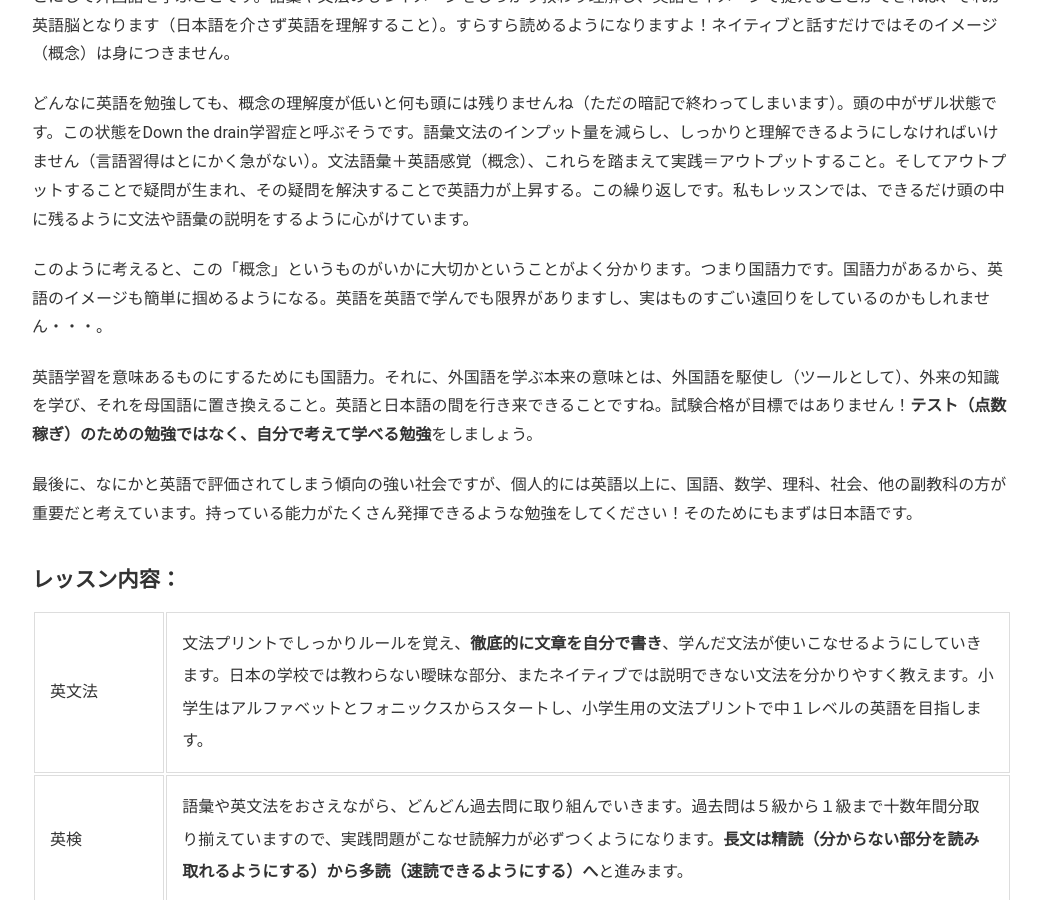
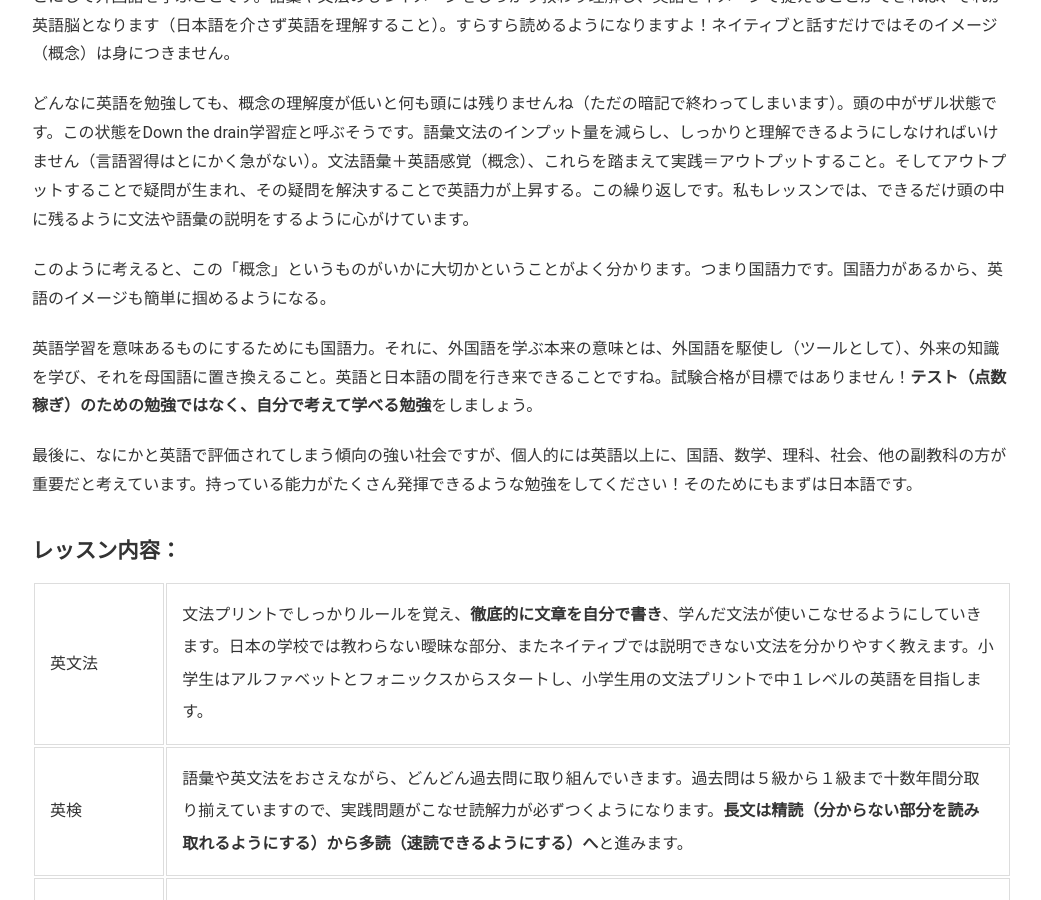
Before and after one commit to phocean/akispace, a Jekyll site: the page built from lessons.md, in a window 1280 px wide and 900 px high, scrolled down 2470 px. Shown: the whole window, without its empty margins (118-1159 px from the left). Built offline with Jekyll 4.4.1, drawn with Linux system fonts in a browser that asks for light colours.

Commit message:
Update lessons.md

```diff
--- a/lessons.md
+++ b/lessons.md
@@ -44,7 +44,7 @@ description: オンライン英語家庭教師　小学生から大学生まで
 
 どんなに英語を勉強しても、概念の理解度が低いと何も頭には残りませんね（ただの暗記で終わってしまいます）。頭の中がザル状態です。この状態をDown the drain学習症と呼ぶそうです。語彙文法のインプット量を減らし、しっかりと理解できるようにしなければいけません（言語習得はとにかく急がない）。文法語彙＋英語感覚（概念）、これらを踏まえて実践＝アウトプットすること。そしてアウトプットすることで疑問が生まれ、その疑問を解決することで英語力が上昇する。この繰り返しです。私もレッスンでは、できるだけ頭の中に残るように文法や語彙の説明をするように心がけています。
 
-このように考えると、この「概念」というものがいかに大切かということがよく分かります。つまり国語力です。国語力があるから、英語のイメージも簡単に掴めるようになる。英語を英語で学んでも限界がありますし、実はものすごい遠回りをしているのかもしれません・・・。
+このように考えると、この「概念」というものがいかに大切かということがよく分かります。つまり国語力です。国語力があるから、英語のイメージも簡単に掴めるようになる。
 
 英語学習を意味あるものにするためにも国語力。それに、外国語を学ぶ本来の意味とは、外国語を駆使し（ツールとして）、外来の知識を学び、それを母国語に置き換えること。英語と日本語の間を行き来できることですね。試験合格が目標ではありません！**テスト（点数稼ぎ）のための勉強ではなく、自分で考えて学べる勉強**をしましょう。
 
```
